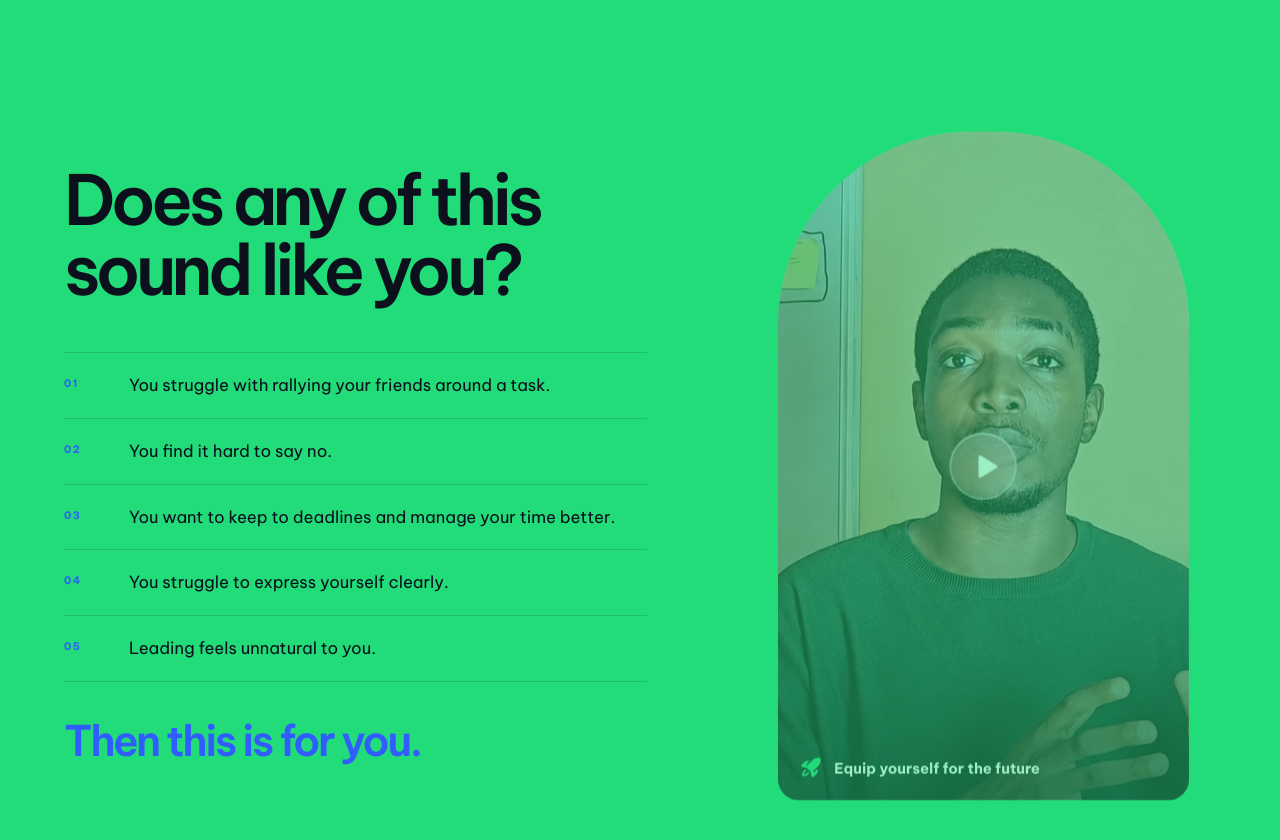
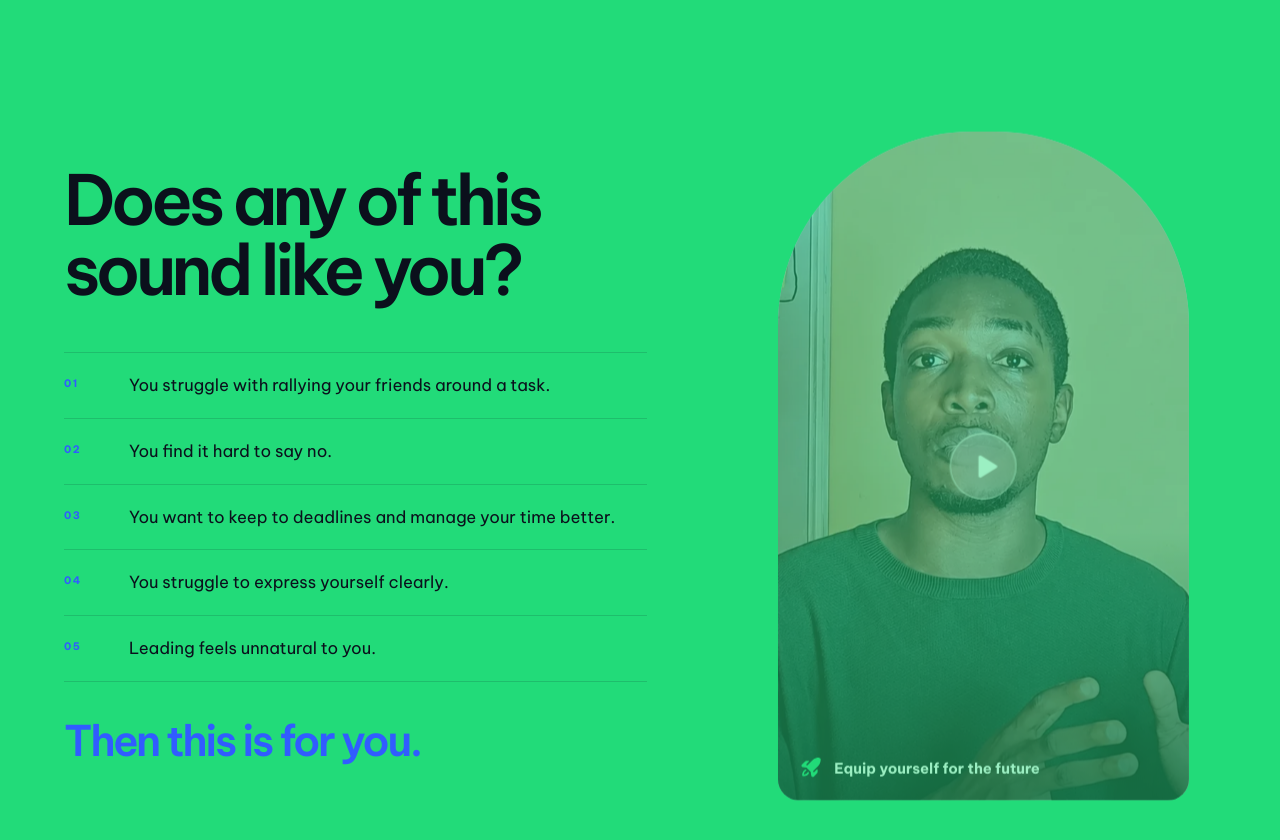
Before and after one commit to chiazaokoli/kfsd-website, a Next.js app: page / in a window 1280 px wide. Shown: the part 1160-2000 px from the top of the page. Built offline with nearby package versions, Linux system fonts and the light colour scheme.

Commit message:
Center intro speaker in arch thumbnail

```diff
--- a/app/globals.css
+++ b/app/globals.css
@@ -144,7 +144,7 @@ img { display: block; }
 .question-list p { margin: 0; font-size: clamp(.96rem, 1.3vw, 1.14rem); line-height: 1.5; }
 .hook-answer { margin: 32px 0 0; color: var(--blue); font-size: clamp(1.8rem, 3.3vw, 3.5rem); font-weight: 600; letter-spacing: -.055em; }
 .hook-visual { position: relative; height: min(760px, 72vw); margin: 0; overflow: hidden; border-radius: 220px 220px 24px 24px; background: #ccd2e4; }
-.hook-visual img { object-fit: cover; transition: transform 800ms ease; }
+.hook-visual img { object-fit: cover; object-position: 54% center; transition: transform 800ms ease; }
 .hook-visual:hover img { transform: scale(1.045); }
 .hook-visual::after { position: absolute; inset: 0; background: linear-gradient(to top, rgba(6,10,18,.72), transparent 40%); content: ""; }
 .hook-visual figcaption { position: absolute; z-index: 2; right: 24px; bottom: 24px; left: 24px; display: flex; align-items: center; gap: 12px; color: white; font-size: clamp(1rem, 1.3vw, 1.2rem); font-weight: 650; }
```
